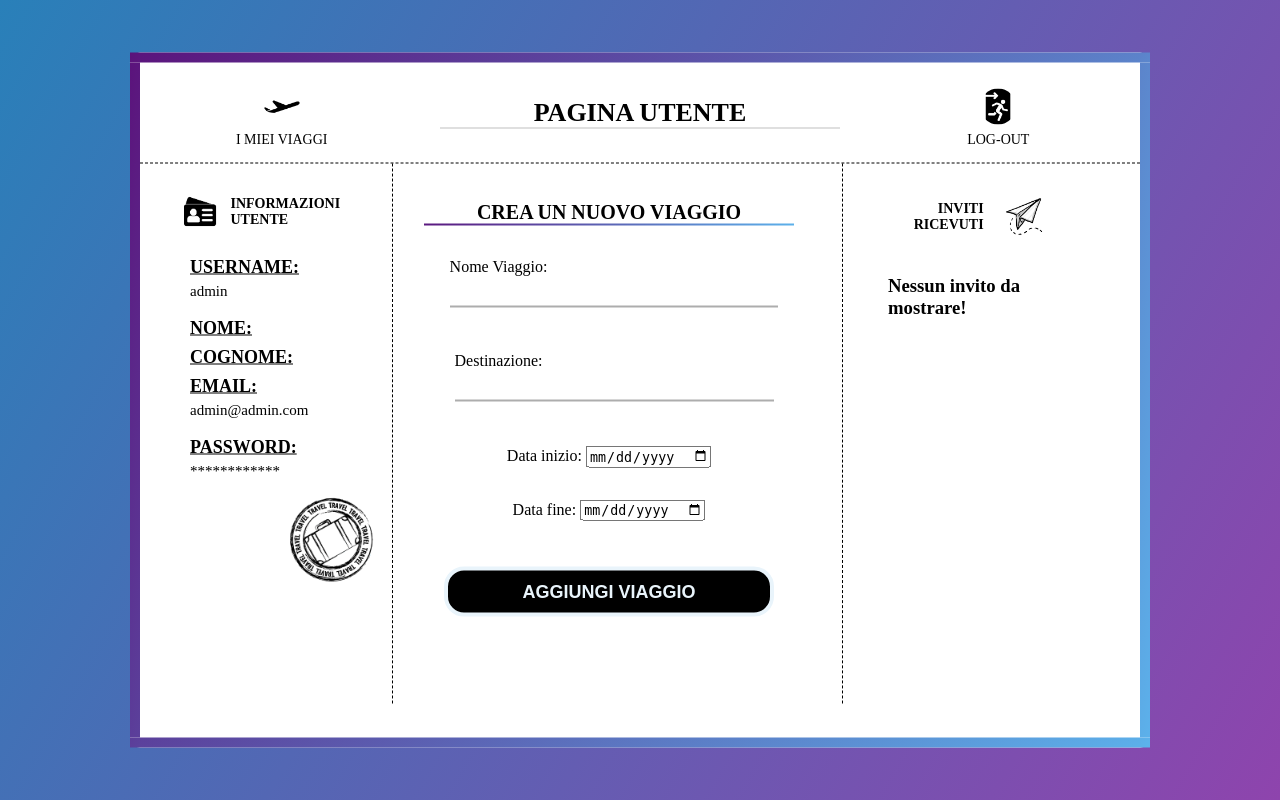
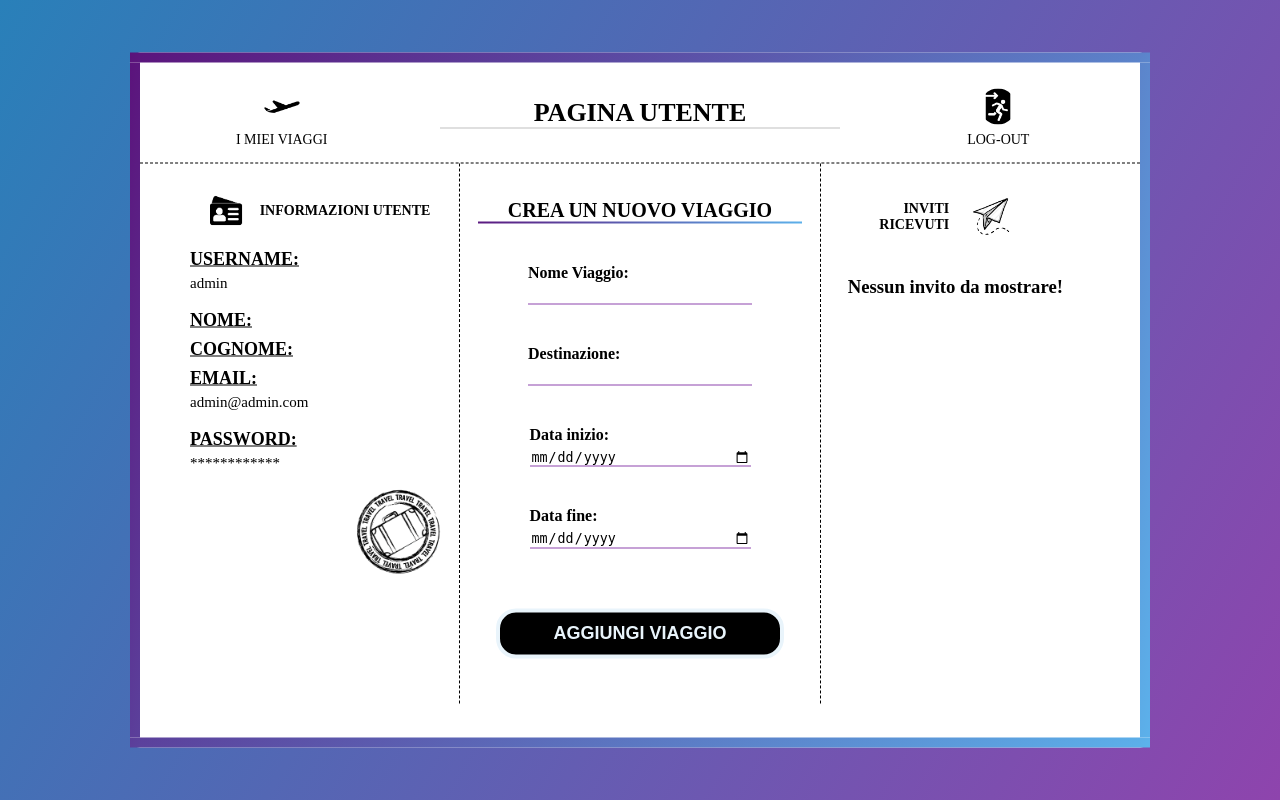
Before and after one commit to danielelurani/gruppi-di-viaggio, a Django app: page /organizzatoreViaggi/userHomePage in a window 1280 px wide. Run offline with Django 4.2, Linux system fonts and the light colour scheme; a user stored in the database is signed in; data that the repository does not hold is empty.

Commit message:
Ricostruzione CSS userHomePage
Ricomposizione della pagina HTML e CSS della pagina "Home Page Utente". Modifica dei campi di inserimento affiché siano coerenti con quelli utilizzati nelle altre pagine e delle dimensioni delle sezioni del main.

```diff
--- a/sitoProgettoIsw/organizzatoreViaggi/static/css/changeItinerary.css
+++ b/sitoProgettoIsw/organizzatoreViaggi/static/css/changeItinerary.css
@@ -145,11 +145,11 @@ nav a p {
 .button_container2, .add_button_container {
     position: absolute;
     bottom: 50px;
+    margin-top: 20%;
 }
 
 
 .apply_button, .add_button, .remove_button {
-    margin-top: 20%;
     width: 300px;
     height: 50px;
     border: 4px solid;
@@ -163,7 +163,7 @@ nav a p {
 }
 
 .remove_button {
-    margin-top: 25px;
+    margin-top: 18px;
     margin-bottom: 10px;
 }
 
--- a/sitoProgettoIsw/organizzatoreViaggi/static/css/userHomePage.css
+++ b/sitoProgettoIsw/organizzatoreViaggi/static/css/userHomePage.css
@@ -102,12 +102,12 @@ nav a p {
     flex-direction: row;
     align-items: center;
     justify-content: center;
-    margin: auto;
+    margin-left: 5%;
 }
 
 .main-sx {
     height: 100%;
-    width: 50%;
+    width: 30%;
     border-right: dashed 1.5px;
 }
 
@@ -158,31 +158,46 @@ nav a p {
 
 .main-c {
     height: 100%;
-    width: 100%;
-    padding-right: 5%;
+    width: 40%;
+    display: flex;
+    align-items: center;
     border-right: dashed 1.5px;
+    flex-direction: column;
 }
 
-input.textField{
-
-    width: 100%;
-    padding: 0 5px;
-    font-size: 16px;
-    background: none;
-    border: none;
-    outline: none;
-    position: relative;
-    border-bottom: 2px solid #adadad;
-  }
+.main-c h2 {
+    margin-top: 20px;
+    margin-bottom: 30px;
+}
 
 .main-c form {
+    margin-top: 15px;
+    height: 100%;
+    width: 100%;
     display: flex;
+    flex-direction: column;
     align-items: center;
-    justify-content: center;
+}
+
+.textField, .dateField {
+    width: 220px;
+    margin-bottom: 30px;
+    border: none;
+    border-bottom: solid 1px #8e44ad;
+}
+
+form p {
+    display: flex;
     flex-direction: column;
-    width: 102%;
-    margin-top: 5%;
-    margin-left: 10px;
+    margin: 0;
+    margin-top: 10px;
+}
+
+form p label {
+    width: 220px;
+    margin-bottom: 5px;
+    text-align: left;
+    font-weight: bold;
 }
 
 .main-c form h2 {
@@ -197,53 +212,6 @@ input.textField{
     border-right: transparent;
 }
 
-form .textField{
-    position: relative;
-    border-bottom: 2px solid #ADADAD;
-    margin: 12px 0;
-}
-
-.textField input{
-    width: 100%;
-    padding: 0 5px;
-    height: 40px;
-    font-size: 16px;
-    border: none;
-    background: none;
-    outline: none;
-}
-
-.textField label {
-    position: absolute;
-    top: 60%;
-    left: 2px;
-    color: #adadad;
-    transform: translateY(-50%);
-    font-size: 16px;
-    pointer-events: none;
-}
-
-.textField span::before {
-    content: '';
-    position: absolute;
-    top: 40px;
-    left: 0;
-    width: 0%;
-    height: 2px;
-    background: #2691d9;
-    transition: .5s;
-}
-
-.textField input:focus ~ label,
-.textField input:valid ~ label {
-    top: -5px;
-    color: #2691d9;
-}
-
-.textField input:focus ~ span::before,
-.textField input:valid ~ span::before {
-    width: 100%;
-}
 
 input[type="submit"] {
     width: 80%;
@@ -266,9 +234,11 @@ input[type="submit"]:hover {
 
 .main-dx {
     height: 100%;
-    width: 50%;
-    margin-left: 5%;
+    width: 30%;
     margin-top: 5%;
+
+    display: flex;
+    justify-content: center;
 }
 
 .main-dx .invitations-container .invitations-list {
--- a/sitoProgettoIsw/organizzatoreViaggi/templates/organizzatoreViaggi/changeItinerary.html
+++ b/sitoProgettoIsw/organizzatoreViaggi/templates/organizzatoreViaggi/changeItinerary.html
@@ -25,7 +25,7 @@
 
        <div class="main">
            <div class="main-sx">
-               <h2>MODIFICA DATI VIAGGIO</h2>
+               <h2>MODIFICA VIAGGIO</h2>
 
                 <form class="form_travel" method="post" action="">
                     {% csrf_token %}
@@ -39,7 +39,7 @@
 
            <div class="main-c">
                <div class="title_container">
-                   <h2>MODIFICA ITINERARIO</h2>
+                   <h2>CREA NUOVA TAPPA</h2>
                </div>
 
                <div class="form_container">
```
Also changed, not shown: sitoProgettoIsw/db.sqlite3.
